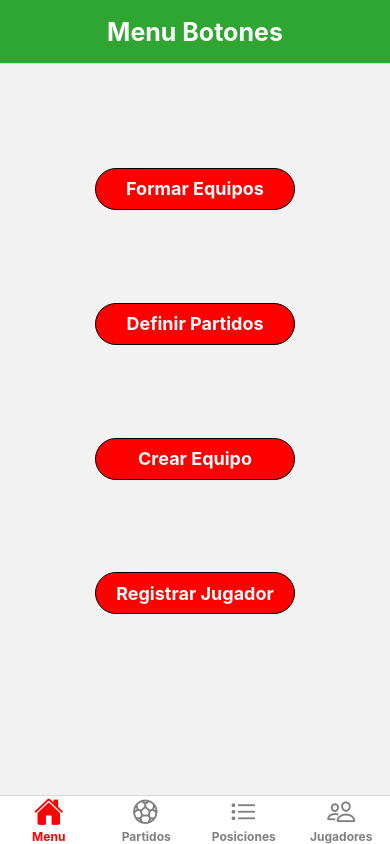
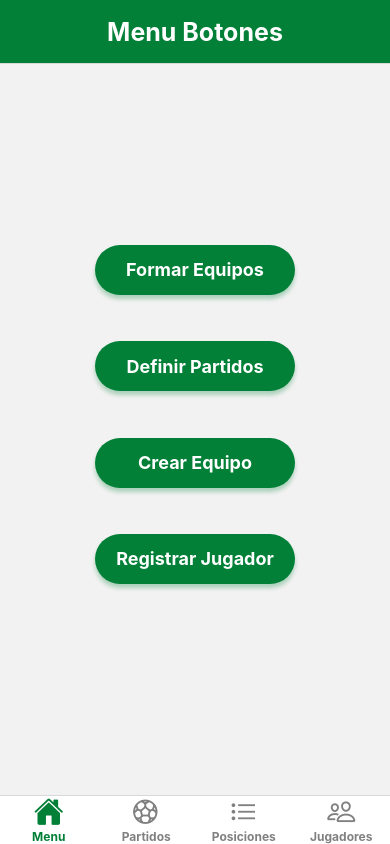
Before and after one commit to cgabriel124/futbol_app, a React Native app: screen /Menu in a window 390 px wide. Built offline with nearby package versions, Linux system fonts and the light colour scheme.

Commit message:
chore: styles grouped in one file.

```diff
--- a/src/Styles.js
+++ b/src/Styles.js
@@ -1,8 +1,8 @@
-import {StyleSheet} from 'react-native'
+import { StyleSheet } from 'react-native'
 //Estilo para los encabezados de todas las ventanas
 export const headerStyles = {
     headerStyle: {
-        backgroundColor: '#2FA632'
+        backgroundColor: '#028037'
     },
     headerTitleStyle: {
         fontSize: 25,
@@ -14,13 +14,13 @@ export const headerStyles = {
 
 //Estilo para la barra inferior de navegacion
 export const tabBarOptions = {
-    activeTintColor: "#FF0000",
+    activeTintColor: "#028037",
     inactiveTintColor: "gray",
 
 };
 //Estilo para los botones de las ventanas
 export const buttonStyles = StyleSheet.create({
-    container :{
+    container: {
         flex: 1,
         marginTop: 16,
         justifyContent: 'center',
@@ -39,24 +39,48 @@ export const buttonStyles = StyleSheet.create({
         borderRadius: 100,
         paddingLeft: 15,
         paddingRight: 15,
-      marginBottom: "10%",
+        marginBottom: "15%",
+        backgroundColor: "#e0e0e0",
+        shadowColor: "#000",
+        shadowOffset: {
+            width: 0,
+            height: 4,
+        },
+        shadowOpacity: 0.30,
+        shadowRadius: 4.65,
+
+        elevation: 8,
     },
     button: {
         justifyContent: 'center',
         alignItems: 'center',
-      backgroundColor: 'red',
+        backgroundColor: '#028037',
         width: 200,
-      height: 40,
-      borderColor: 'black',
+        height: 50,
+        borderColor: '#000',
         marginHorizontal: 16,
-      borderWidth: 1,
+        //borderWidth: 1,
         borderRadius: 100,
-      marginBottom: "40%",
-      paddingVertical: 20,
+        marginBottom: "20%",
+        //sombras
+        shadowColor: "#028037",
+        shadowOffset: {
+            width: 0,
+            height: 4,
+        },
+        shadowOpacity: 0.30,
+        shadowRadius: 4.65,
+
+        elevation: 8,
+
+        //end sombras
     },
     textButton: {
+
         color: 'white',
         fontSize: 18,
         fontWeight: 'bold',
     }
+
+
 })
--- a/src/screens/CrearEquipoScreen.js
+++ b/src/screens/CrearEquipoScreen.js
@@ -1,11 +1,30 @@
-import { View, Text } from 'react-native'
+import { View, Text, SafeAreaView, TextInput, Pressable } from 'react-native'
 import React from 'react'
 import Header from '../Components/Header'
+import { buttonStyles } from '../Styles'
 const CrearEquipoScreen = () => {
   return (
-    <View>
-      <Text>CrearEquipoScreen</Text>
-    </View>
+    <SafeAreaView style = {buttonStyles.container}>
+      <View style = {buttonStyles.body}>
+        <View style = {buttonStyles.contentInput}>
+          <TextInput placeholder="Nombre del Equipo"/>
+        </View>
+        <View style = {buttonStyles.contentInput}>
+          <TextInput placeholder="Dirección de la sede"/>
+        </View>
+        <View style = {buttonStyles.contentInput}>
+          <TextInput placeholder="Logo" keyboardType='decimal-pad'/>
+        </View>
+        <View style = {buttonStyles.contentInput}>
+          <TextInput placeholder="Descripción"/>
+        </View>
+        <View>
+          <Pressable style = {buttonStyles.button}>
+            <Text style = {buttonStyles.textButton}>Crear</Text>
+          </Pressable>
+        </View>
+      </View>
+    </SafeAreaView>
   )
 }
 
--- a/src/screens/PartidosScreen.js
+++ b/src/screens/PartidosScreen.js
@@ -1,13 +1,15 @@
 import { View, Text, Pressable} from 'react-native'
 import React from 'react'
 import { useNavigation } from '@react-navigation/native'
-
+import {buttonStyles} from '../Styles'
 const PartidosScreen = () => {
     const navigation = useNavigation(); // este es el hook
   return (
     <View>
       <Text>PartidosScreen</Text>
-      <Pressable title='Crear Equipo' onPress={() => navigation.navigate('Crear Equipo')} />
+      <Pressable style={buttonStyles.button} onPress={() => navigation.navigate('Crear Equipo')}>
+        <Text style={buttonStyles.textButton}>Crear Equipo</Text>
+      </Pressable>
     </View>
   )
 }
--- a/src/screens/RegistrarJugadorScreen.js
+++ b/src/screens/RegistrarJugadorScreen.js
@@ -1,35 +1,71 @@
 import { SafeAreaView, View, Text, TextInput, Pressable } from 'react-native'
-import React from 'react'
+import React, { useState } from 'react'
 import { buttonStyles } from '../Styles'
 
 const RegistrarJugadorScreen = () => {
+  const [year, setYear] = useState("");
+  const [error, setError] = useState("");
+
+  const handleYearChange = (value) => {
+    setYear(value);
+  };
+
+  const handleSubmit = () => {
+    // Validar el año de nacimiento aquí
+    const currentYear = new Date().getFullYear();
+    const minYear = 1961;
+
+    if (year > currentYear || year < minYear) {
+      setError("Ingrese un año de nacimiento válido para el jugador");
+      return;
+    }
+
+    // Realizar el registro del jugador
+  };
+
+  const dismissError = () => {
+    setError("");
+  };
+
   return (
-    <SafeAreaView style = {buttonStyles.container}>
-      <View style = {buttonStyles.body}>
-        <View style = {buttonStyles.contentInput}>
-          <TextInput placeholder="Nombre del jugador"/>
+    <SafeAreaView style={buttonStyles.container}>
+      <View style={buttonStyles.body}>
+        {error !== "" && (
+          <View style={buttonStyles.errorContainer}>
+            <Text style={buttonStyles.errorText}>{error}</Text>
+            <Pressable onPress={dismissError}>
+              <Text style={buttonStyles.dismissText}>X</Text>
+            </Pressable>
+          </View>
+        )}
+        <View style={buttonStyles.contentInput}>
+          <TextInput placeholder="Nombre del jugador" />
         </View>
-        <View style = {buttonStyles.contentInput}>
-          <TextInput placeholder="Apellido del jugador"/>
+        <View style={buttonStyles.contentInput}>
+          <TextInput placeholder="Apellido del jugador" />
         </View>
-        <View style = {buttonStyles.contentInput}>
-          <TextInput placeholder="Año de nacimiento del jugador" keyboardType='decimal-pad'/>
+        <View style={buttonStyles.contentInput}>
+          <TextInput
+            placeholder="Año de nacimiento del jugador"
+            keyboardType="decimal-pad"
+            onChangeText={handleYearChange}
+            value={year}
+          />
         </View>
-        <View style = {buttonStyles.contentInput}>
-          <TextInput placeholder="Nacionalidad del jugador"/>
+        <View style={buttonStyles.contentInput}>
+          <TextInput placeholder="Nacionalidad del jugador" />
         </View>
-        <View style = {buttonStyles.contentInput}>
-          <TextInput placeholder="Posición del jugador"/>
+        <View style={buttonStyles.contentInput}>
+          <TextInput placeholder="Posición del jugador" />
         </View>
         <View>
-          <Pressable style = {buttonStyles.button}>
-            <Text style = {buttonStyles.textButton}>Registrar</Text>
+          <Pressable style={buttonStyles.button} onPress={handleSubmit}>
+            <Text style={buttonStyles.textButton}>Registrar</Text>
           </Pressable>
         </View>
       </View>
     </SafeAreaView>
-  )
+  );
 }
 
-
 export default RegistrarJugadorScreen
```
Lines whose indentation alone changed are shown as unchanged.
